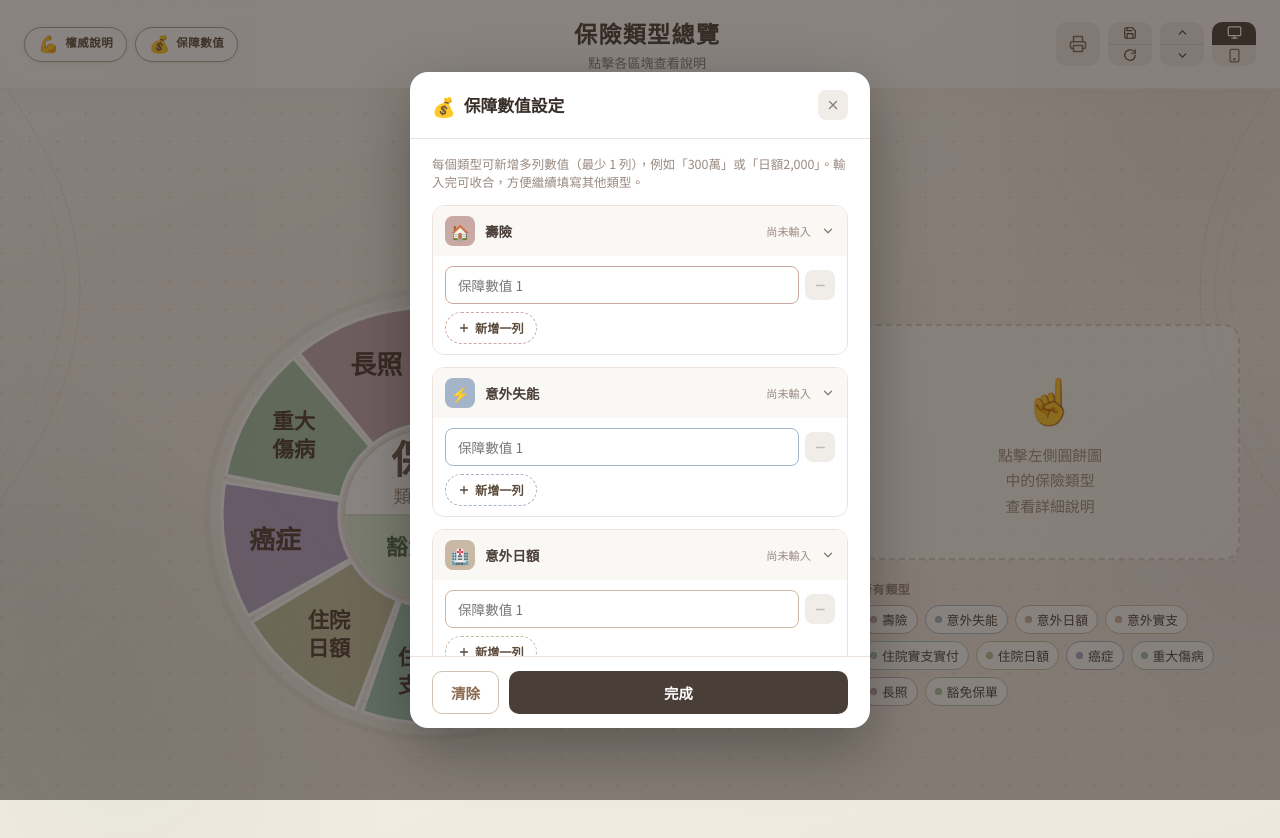
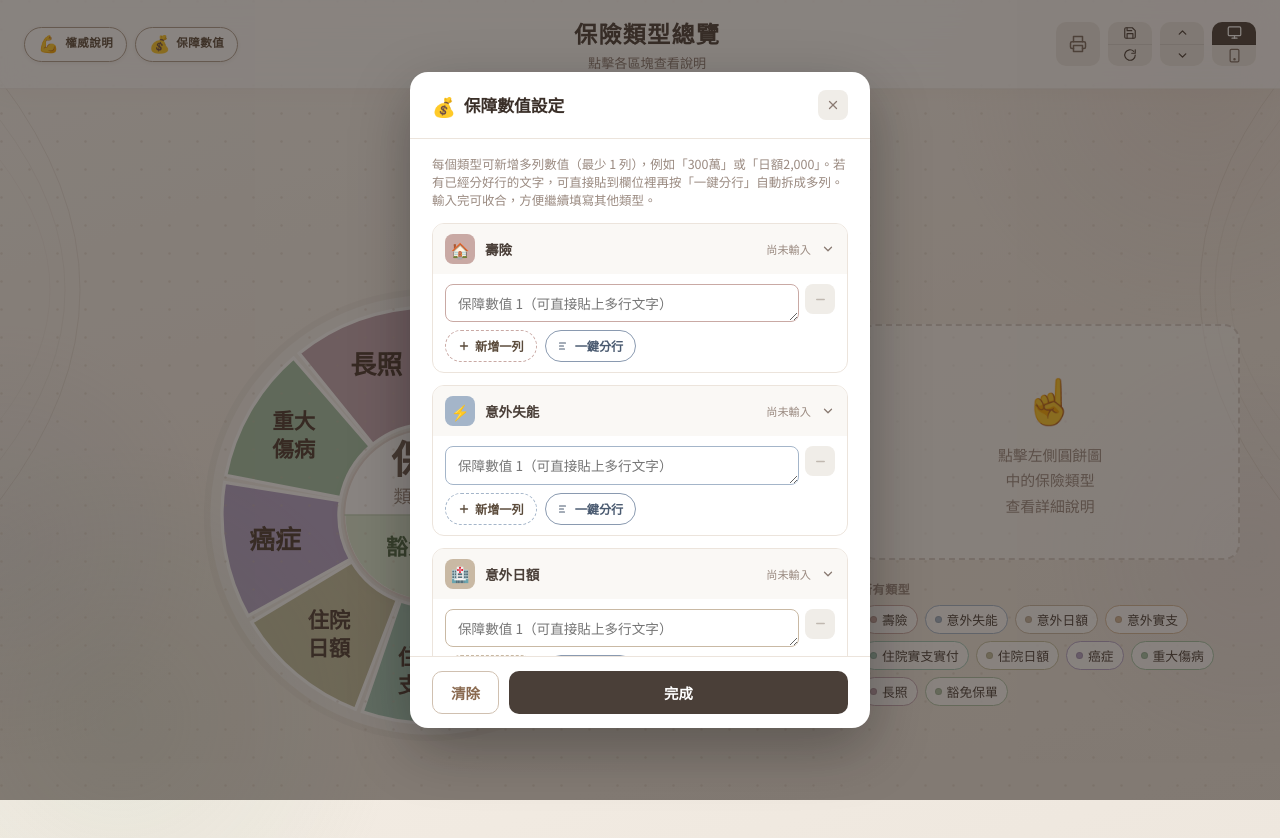
Before and after one commit to stratofin/insurence-pie, a React (Vite) app: page / in a window 1280 px wide. Both pictures are taken after a click on the button "輸入各類型保障數值". Shown: the top 838 px of the page. Built offline with nearby package versions, Linux system fonts and the light colour scheme.

Commit message:
Update App.jsx

```diff
--- a/src/App.jsx
+++ b/src/App.jsx
@@ -278,6 +278,18 @@ export default function InsuranceApp() {
     });
   };
   const toggleCollapse = (id) => setCollapsedItems((prev) => ({ ...prev, [id]: !prev[id] }));
+
+  // 一鍵分行：把每一列裡貼上的多行文字（換行符號）拆成獨立的列
+  const splitRowsToLines = (id) => {
+    setCoverageDraft((prev) => {
+      const rows = prev[id] || [""];
+      const expanded = rows.flatMap((r) =>
+        r.split(/\r\n|\r|\n/).map((s) => s.trim()).filter((s) => s !== "")
+      );
+      return { ...prev, [id]: expanded.length > 0 ? expanded : [""] };
+    });
+    setCollapsedItems((prev) => ({ ...prev, [id]: false }));
+  };
 
   const handleCoverageDone = () => {
     const cleaned = {};
@@ -1102,7 +1114,7 @@ export default function InsuranceApp() {
             {/* Modal body — scrollable list */}
             <div style={{ padding: "16px 22px", overflowY: "auto", flex: 1 }}>
               <p style={{ margin: "0 0 14px", fontSize: "0.78rem", color: "#9a8a80" }}>
-                每個類型可新增多列數值（最少 1 列），例如「300萬」或「日額2,000」。輸入完可收合，方便繼續填寫其他類型。
+                每個類型可新增多列數值（最少 1 列），例如「300萬」或「日額2,000」。若有已經分好行的文字，可直接貼到欄位裡再按「一鍵分行」自動拆成多列。輸入完可收合，方便繼續填寫其他類型。
               </p>
               {insuranceData.map((item) => {
                 const rows = coverageDraft[item.id] || [""];
@@ -1136,17 +1148,18 @@ export default function InsuranceApp() {
                     {!isCollapsed && (
                       <div style={{ padding: "10px 12px", display: "flex", flexDirection: "column", gap: "8px" }}>
                         {rows.map((val, idx) => (
-                          <div key={idx} style={{ display: "flex", gap: "6px", alignItems: "center" }}>
-                            <input
-                              type="text"
+                          <div key={idx} style={{ display: "flex", gap: "6px", alignItems: "flex-start" }}>
+                            <textarea
+                              rows={1}
                               value={val}
                               onChange={(e) => updateCoverageRow(item.id, idx, e.target.value)}
-                              placeholder={`保障數值 ${idx + 1}`}
+                              placeholder={`保障數值 ${idx + 1}（可直接貼上多行文字）`}
                               style={{
                                 flex: 1, minWidth: 0, padding: "8px 12px", borderRadius: "8px",
                                 border: `1.5px solid ${item.color}`, outline: "none",
                                 fontSize: "0.85rem", color: "#3a2f28", fontFamily: "inherit",
-                                boxSizing: "border-box",
+                                boxSizing: "border-box", resize: "vertical",
+                                maxHeight: "110px", overflowY: "auto", lineHeight: "1.5",
                               }}
                             />
                             <button
@@ -1167,10 +1180,11 @@ export default function InsuranceApp() {
                             </button>
                           </div>
                         ))}
+                        <div style={{ display: "flex", gap: "8px", flexWrap: "wrap" }}>
                           <button
                             onClick={() => addCoverageRow(item.id)}
                             style={{
-                            alignSelf: "flex-start", display: "flex", alignItems: "center", gap: "5px",
+                              display: "flex", alignItems: "center", gap: "5px",
                               padding: "6px 12px", borderRadius: "20px", border: `1.5px dashed ${item.color}`,
                               background: "transparent", color: "#5a4a3a", fontSize: "0.76rem", fontWeight: 600,
                               cursor: "pointer", fontFamily: "inherit",
@@ -1181,6 +1195,24 @@ export default function InsuranceApp() {
                             </svg>
                             新增一列
                           </button>
+                          <button
+                            onClick={() => splitRowsToLines(item.id)}
+                            title="把貼上的多行文字自動拆成獨立的列"
+                            style={{
+                              display: "flex", alignItems: "center", gap: "5px",
+                              padding: "6px 12px", borderRadius: "20px", border: "1.5px solid #8a9ab0",
+                              background: "transparent", color: "#4a5a70", fontSize: "0.76rem", fontWeight: 600,
+                              cursor: "pointer", fontFamily: "inherit",
+                            }}
+                          >
+                            <svg width="12" height="12" viewBox="0 0 24 24" fill="none" stroke="currentColor" strokeWidth="2.4" strokeLinecap="round" strokeLinejoin="round">
+                              <line x1="3" y1="6" x2="15" y2="6" />
+                              <line x1="3" y1="12" x2="11" y2="12" />
+                              <line x1="3" y1="18" x2="13" y2="18" />
+                            </svg>
+                            一鍵分行
+                          </button>
+                        </div>
                       </div>
                     )}
                   </div>
```
Lines whose indentation alone changed are shown as unchanged.
